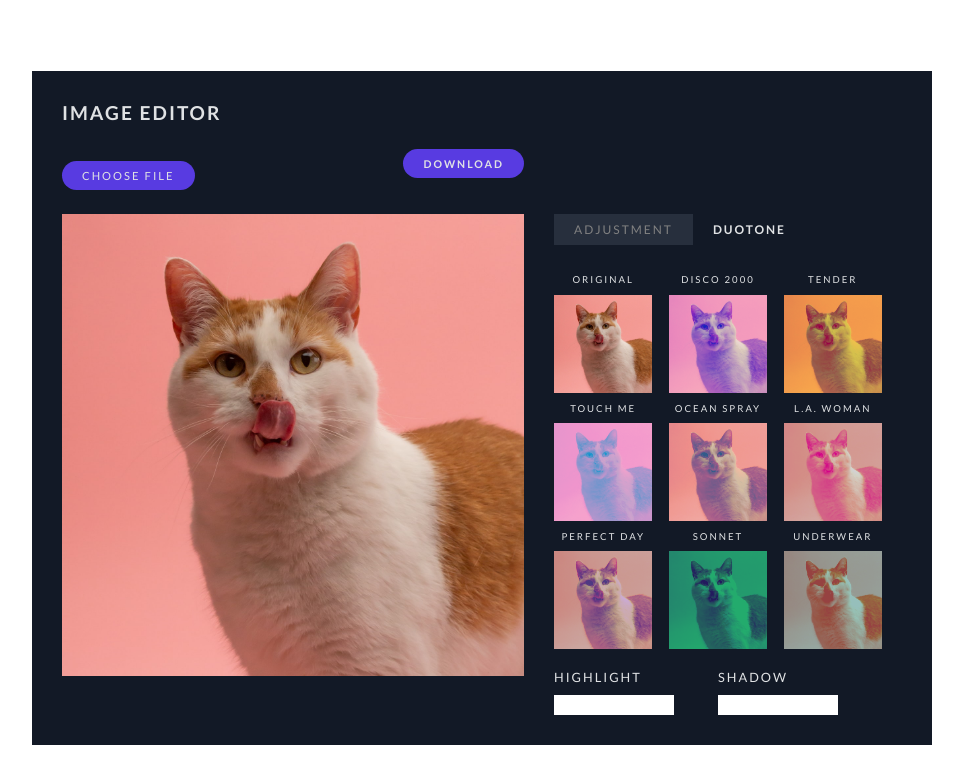
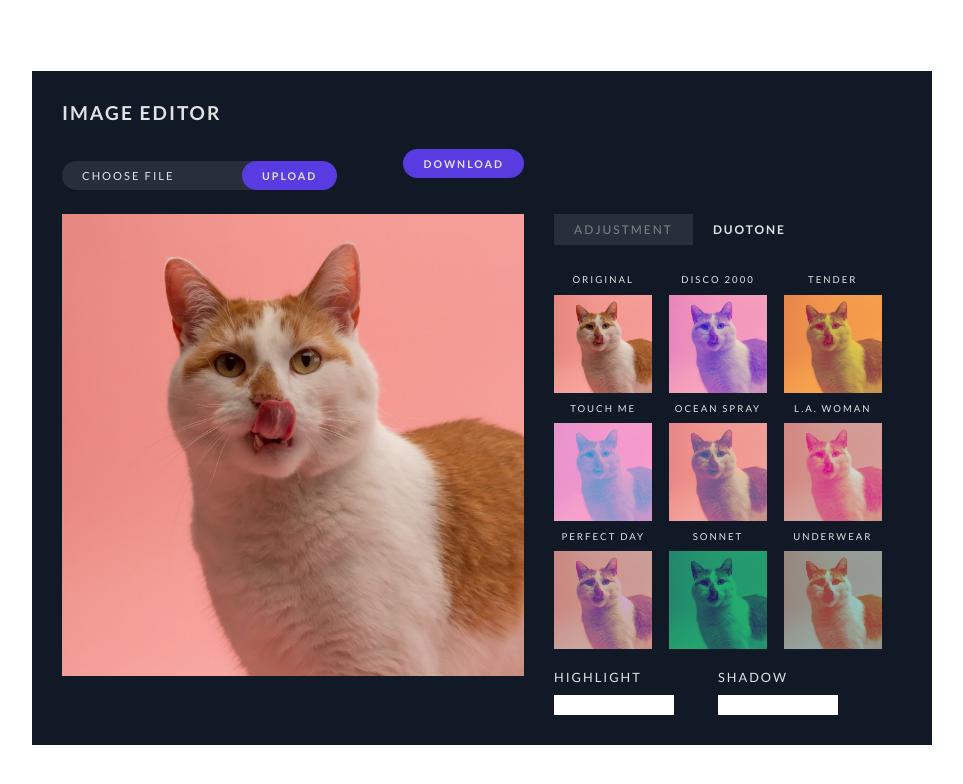
Before and after one commit to hannah-choi/image_editor, a React (Create React App) app in the folder client/: page / in a window 1280 px wide. Shown: the top 784 px of the page, without its empty margins (166-1129 px from the left). Built offline with nearby package versions, Linux system fonts and the light colour scheme.

Commit message:
debug upload error

```diff
--- a/client/src/components/Slidebar.js
+++ b/client/src/components/Slidebar.js
@@ -17,7 +17,6 @@ export default function Slidebar({ option, applyChange }) {
                         : 150
                 }
                 value={option.value}
-                defaultValue={option.value}
                 onInput={e => {
                     applyChange(e.target.name, e.target.value);
                 }}
--- a/client/src/components/Upload.js
+++ b/client/src/components/Upload.js
@@ -15,13 +15,14 @@ export default function Upload({ getFilePath }) {
         }
         setFile(e.target.files[0]);
         setFilename(e.target.files[0].name);
-        if (filename) {
-            fileRef.current.style.border = "none";
-        }
     };
 
     async function onSubmitEvent(e) {
         e.preventDefault();
+
+        if (!file || !filename) {
+            setMessage("No file uploaded");
+        } else {
             const formData = new FormData();
             formData.append("image", file);
 
@@ -40,6 +41,7 @@ export default function Upload({ getFilePath }) {
                     setMessage("Error occured in the server");
                 }
                 setMessage(err.response.data.msg);
+            }
         }
     }
 
@@ -78,7 +80,7 @@ export default function Upload({ getFilePath }) {
                         {filename ? getFileName() : "Choose File"}
                     </span>
                 </label>
-                {file && filename && <input type="submit" value="UPLOAD" />}
+                <input type="submit" value="UPLOAD" />
             </form>
         </div>
     );
--- a/client/src/css/imageUpload.css
+++ b/client/src/css/imageUpload.css
@@ -1,48 +1,3 @@
-/* #imageUpload {
-    border: 1px solid gray;
-}
-
-#imageUpload::-webkit-file-upload-button {
-    border: 1px solid black;
-    color: black;
-    padding: 5px 8px;
-    font-family: inherit;
-    background-color: #ffffff;
-}
- */
-
-/* #imageUpload {
-     position: absolute;
- } */
-/*
-#imageUpload::-webkit-file-upload-button {
-    visibility: hidden;
-}
-#imageUpload::before {
-    content: "SELECT FILE";
-    display: inline-block;
-    background: linear-gradient(top, #f9f9f9, #e3e3e3);
-
-    border: 1px solid var(--text);
-    border-radius: 20px;
-    color: var(--text);
-    padding: 8px 20px;
-    font-family: inherit;
-    cursor: pointer;
-    background-color: transparent;
-    letter-spacing: 2px;
-    font-size: 8pt;
-
-    outline: none;
-    -webkit-user-select: none;
-}
-#imageUpload:hover::before {
-    border-color: black;
-}
-#imageUpload:active::before {
-    background: -webkit-linear-gradient(top, #e3e3e3, #f9f9f9);
-} */
-
 label.inputLabel input[type="file"] {
     width: 0.1px;
     height: 0.1px;
@@ -54,26 +9,24 @@ label.inputLabel input[type="file"] {
 
 .inputLabel {
     font-family: inherit;
-    border-radius: 20px;
-    padding: 8px 20px;
+    border-radius: 20px 0px 0px 20px;
+    padding: 8px 100px 8px 20px;
     cursor: pointer;
     display: inline-block;
     font-size: 0.7rem;
     text-transform: uppercase;
     letter-spacing: 2px;
-    background: var(--point);
+    background: var(--secondary);
+    z-index: 0;
 }
 
 .inputLabel:hover {
     background: var(--point2);
     color: var(--bg);
 }
-/* .inputLabel:active {
-    background: #ccf;
+
+input[type="submit"] {
+    z-index: 10;
+    position: absolute;
+    left: 180px;
 }
-.inputLabel :invalid + span {
-    color: #a44;
-}
-.inputLabel :valid + span {
-    color: #4a4;
-} */
```
Lines whose indentation alone changed are shown as unchanged.
